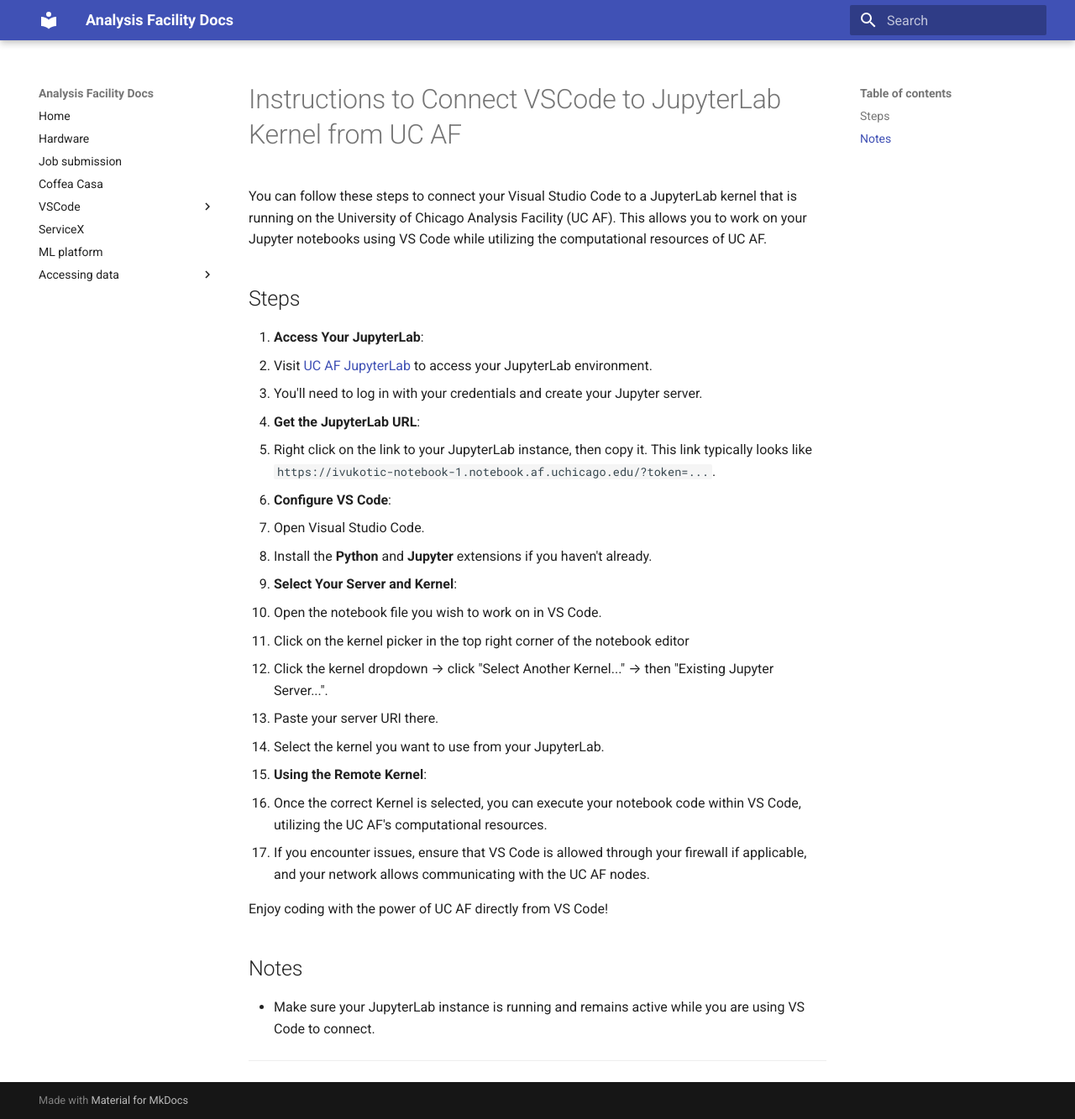
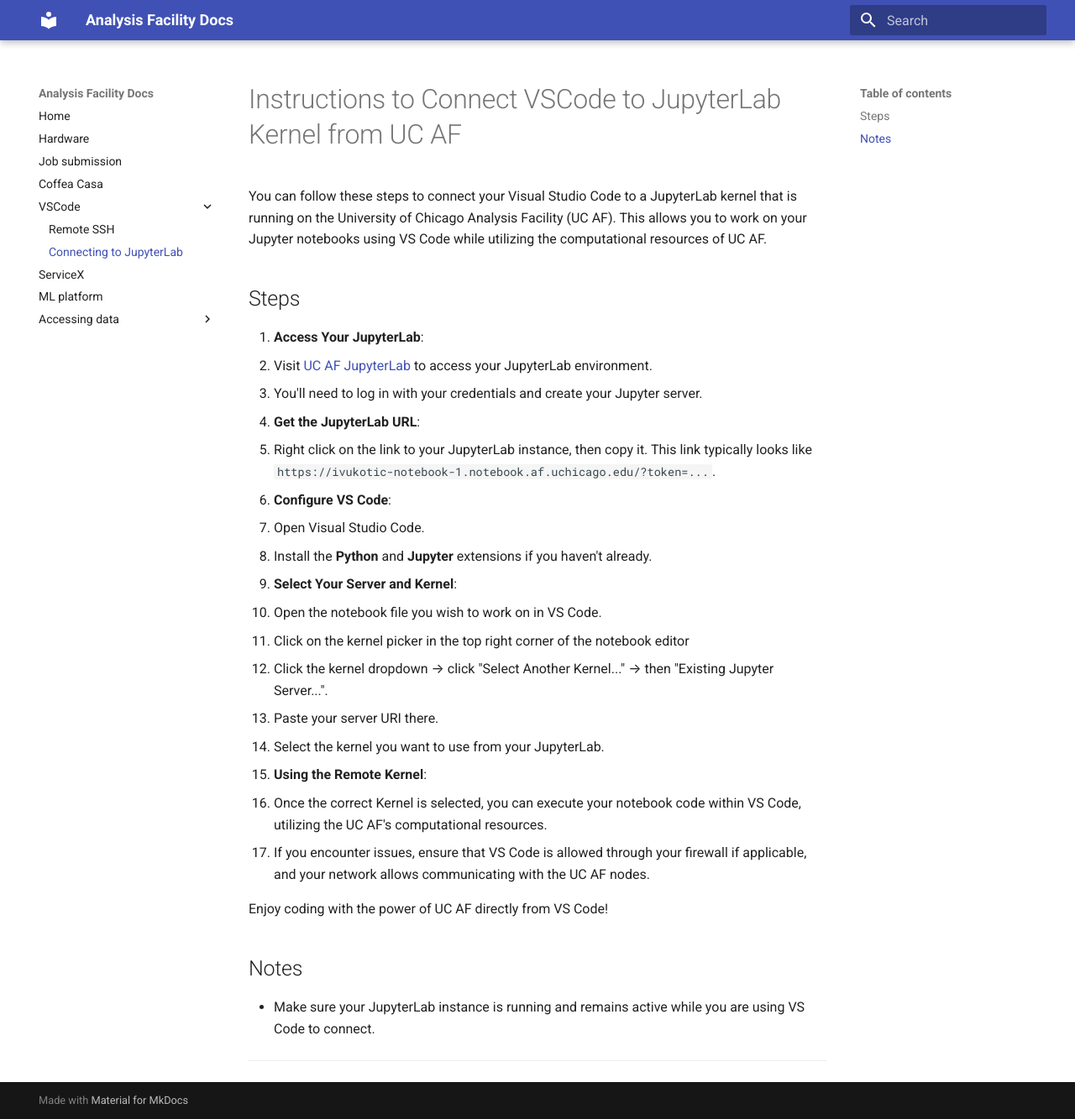
Before and after one commit to maniaclab/af-portal, an MkDocs documentation site: the page built from docs/Connect_VSCode_to_JupyterLab.md, in a window 1280 px wide and 1333 px high. Shown: the whole window at 84% size. Built offline with MkDocs 1.6.1 and Material for MkDocs 9.7.7, drawn with Linux system fonts in a browser that asks for light colours.

Commit message:
Rename JupyterLab connection documentation file for clarity

```diff
--- a/mkdocs.yml
+++ b/mkdocs.yml
@@ -10,7 +10,7 @@ nav:
   - "Coffea Casa": "coffeacasa.md"
   - "VSCode":
       - "Remote SSH": "VSCode_remote_ssh.md"
-      - "Connecting to JupyterLab": "Connect_VSCode_JupyterLab.md"
+      - "Connecting to JupyterLab": "Connect_VSCode_to_JupyterLab.md"
   - "ServiceX": "servicex.md"
   - "ML platform": "ml_platform.md"
   - "Accessing data":
```
